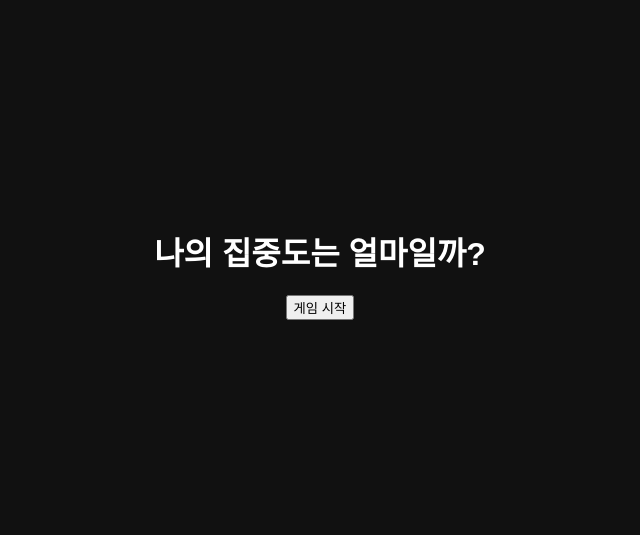
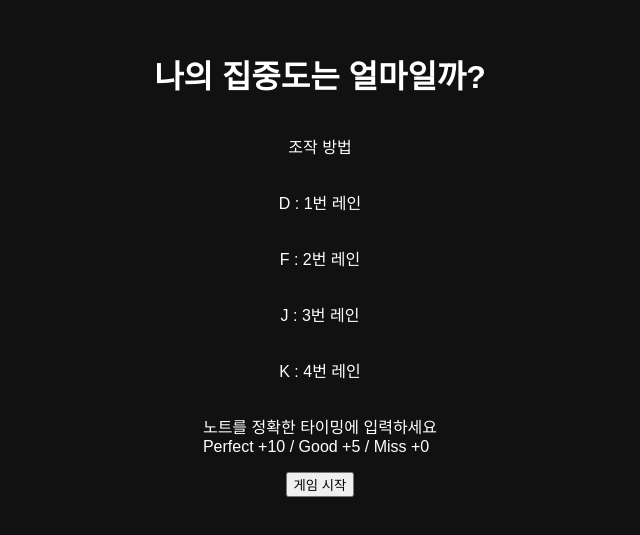
Before and after one commit to 2u4ah/-, a plain HTML site: page index.html in a window 1280 px wide. Shown: the part 137-672 px from the top of the page, without its empty margins (320-960 px from the left). Drawn offline with Linux system fonts and the light colour scheme.

Commit message:
Enhance start screen with game instructions
Added instructions for game controls and scoring.

```diff
--- a/index.html
+++ b/index.html
@@ -9,8 +9,24 @@
 <body>
 
 <div id="startScreen">
-    <h1>나의 집중도는 얼마일까?</h1>
-    <button id="startBtn">게임 시작</button>
+
+<h1>나의 집중도는 얼마일까?</h1>
+
+<p>조작 방법</p>
+<p>D : 1번 레인</p>
+<p>F : 2번 레인</p>
+<p>J : 3번 레인</p>
+<p>K : 4번 레인</p>
+
+<p>
+노트를 정확한 타이밍에 입력하세요<br>
+Perfect +10 / Good +5 / Miss +0
+</p>
+
+<button id="startBtn">
+게임 시작
+</button>
+
 </div>
 
 <div id="countdown"></div>
```
